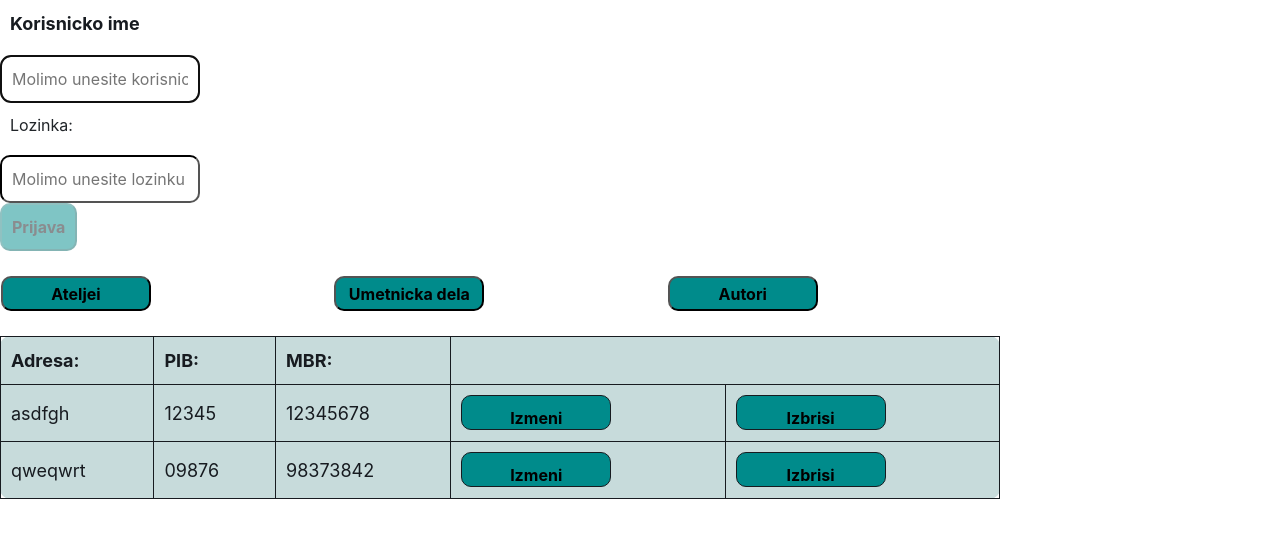
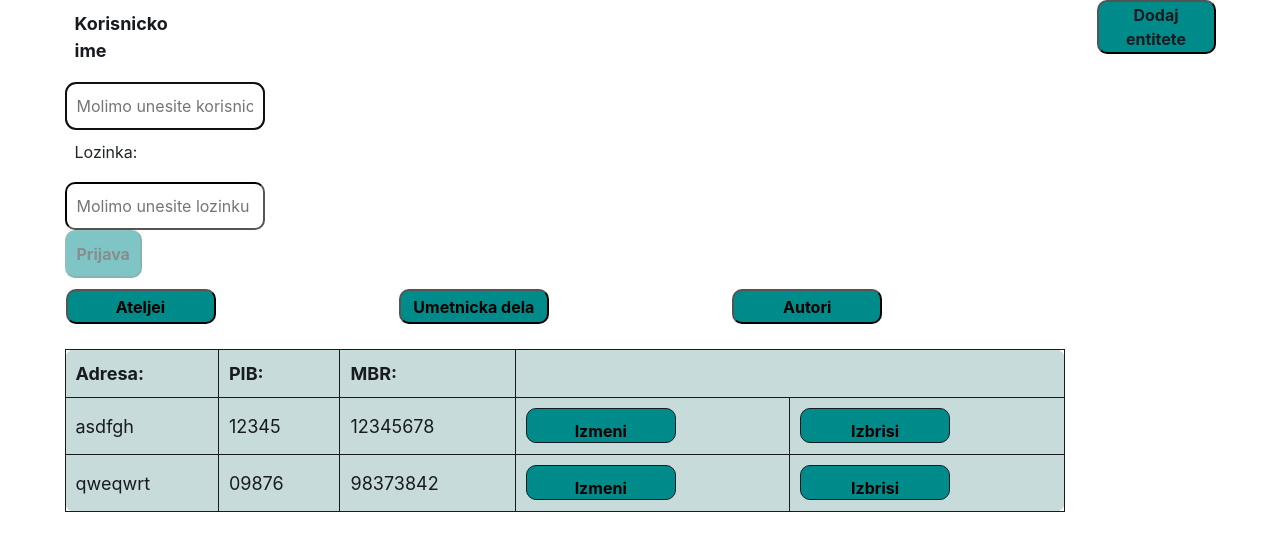
Before and after one commit to acastrauss/AteljeProjekat, a React (Create React App) app in the folder AteljeProjekat/WebApp/ClientApp/: page / in a window 1280 px wide. Shown: the top 550 px of the page. Built offline with nearby package versions, Linux system fonts and the light colour scheme.

Commit message:
ATELJE FORM SHOWING

```diff
--- a/AteljeProjekat/WebApp/ClientApp/src/App.js
+++ b/AteljeProjekat/WebApp/ClientApp/src/App.js
@@ -5,7 +5,9 @@ import { Layout } from './components/Layout';
 import { LogIn } from './LogIn';
 import { ContentTable } from './ContentTable';
 
-import './custom.css'
+import './custom.css';
+import './Grid.css';
+import { EntityFormContainer } from './EntityFormContainer';
 
 
 export default class App extends Component {
@@ -15,10 +17,19 @@ export default class App extends Component {
     return (
         <div className="App">
             <header className="App-header">
-                <LogIn />
-                <br />
-                <div className="tableDiv">
-                    <ContentTable></ContentTable>
+                <div className='grid-container'>
+                    <div className='grid-login'>
+                        <LogIn />
+                    </div>
+                    <div className='grid-contentTable'>
+                        <div className="tableDiv">
+                            <ContentTable></ContentTable>
+                        </div>
+                    </div>
+                    <div className='grid-entityFormContainer'>
+                        <EntityFormContainer>
+                        </EntityFormContainer>
+                    </div>
                 </div>
             </header>
         </div>
--- /dev/null
+++ b/AteljeProjekat/WebApp/ClientApp/src/EntityFormContainer.js
@@ -0,0 +1,77 @@
+import React from 'react';
+import './LogIn.css';
+import { store } from "./LoginCredentials";
+import { entityStore, initStateEntity, SHOW_FORM, HIDE_FORM } from "./EntityFormState";
+import { AteljeForm } from "./EntityForms/AteljeForm";
+
+export class EntityFormContainer extends React.Component {
+    constructor(props) {
+        super(props);
+        this.state = {
+            showAtelje: false,
+            showUmetnickoDelo: false,
+            showAutor: false
+        };
+
+        this.onClickShow = this.onClickShow.bind(this);
+        this.onClickFormAtelje = this.onClickFormAtelje.bind(this);
+    }
+
+
+    onClickShow() {
+        console.log('clicked');
+
+        let shown = entityStore.getState().show;
+
+        let type = shown ? HIDE_FORM : SHOW_FORM;
+
+        entityStore.dispatch({
+            type: type,
+            show: !shown
+        })
+
+        this.forceUpdate();
+    }
+
+    onClickFormAtelje() {
+        this.setState({
+            showAtelje: !this.state.showAtelje,
+            showUmetnickoDelo: false,
+            showAutor: false
+        });
+    }
+
+    render() {
+        return <div>
+            <button
+                className='loginbtn'
+                onClick={this.onClickShow}
+            >
+                Dodaj entitete
+            </button>
+            <br/>
+            <br />
+
+            <div hidden={!entityStore.getState().show}>
+                <button className='loginbtn' onClick={ this.onClickFormAtelje}>
+                    Dodaj atelje
+                </button>
+                <br />
+
+                <button className='loginbtn'>
+                    Dodaj umetnicko delo
+                </button>
+                <br />
+
+                <button className='loginbtn'>
+                    Dodaj autora
+                </button>
+                <br />
+                <div hidden={!this.state.showAtelje}>
+                    <AteljeForm />
+                </div>
+            </div>
+
+        </div>
+    }
+}
--- /dev/null
+++ b/AteljeProjekat/WebApp/ClientApp/src/EntityFormState.js
@@ -0,0 +1,22 @@
+import { createStore } from 'redux';
+
+export const SHOW_FORM = 'SHOW_FORM';
+export const HIDE_FORM = 'HIDE_FORM';
+
+export const initStateEntity = {
+    type: HIDE_FORM,
+    show: false
+};
+
+export function entityFormReducer(state = initStateEntity, action) {
+    if (action.type == SHOW_FORM) {
+        return {
+            show: true
+        };
+    }
+    else {
+        return initStateEntity;
+    }
+};
+
+export const entityStore = createStore(entityFormReducer);
--- /dev/null
+++ b/AteljeProjekat/WebApp/ClientApp/src/EntityForms/AteljeForm.js
@@ -0,0 +1,78 @@
+import React from 'react';
+
+let arrInput = [
+    'adresa', 'mbr', 'pib'
+];
+
+let inputCols = [
+    'black', 'black', 'black'
+];
+
+let inputVals = [
+    '', '', ''
+];
+
+let btnOpac = 0.5;
+
+export class AteljeForm extends React.Component {
+    constructor(props) {
+        super(props);
+
+        this.onInputChange = this.onInputChange.bind(this);
+    }
+
+
+    onInputChange() {
+
+    }
+
+    render() {
+
+        let inputs = [];
+
+        for (let i = 0; i < 3; i++) {
+
+            let capitalLabel = arrInput[i].charAt(0).toUpperCase() + arrInput[i].slice(1);
+
+            inputs.push(
+                <div>
+                    <label className='labelLogin'>
+                        {
+                            capitalLabel + ':'
+                        }
+                    </label>
+                    <br />
+                    <input
+                        type='text'
+                        className='input'
+                        placeholder={`${capitalLabel} ateljea:`}
+                        data-indx={i}
+                        onChange={this.onInputChange}
+                        style={{
+                            borderColor: inputCols[i]
+                        }}
+                        value={inputVals[i]}
+                    />
+                    <br/>
+                </div>
+            )
+        }
+
+        inputs.push(
+            <div>
+                <button
+                    className="loginbtn"
+                    style={{
+                        opacity: btnOpac
+                    }}
+                >
+                    Dodaj
+            </button>
+            </div>
+        )
+
+        return <div>
+            {inputs}
+        </div>
+    }
+}
--- /dev/null
+++ b/AteljeProjekat/WebApp/ClientApp/src/Grid.css
@@ -0,0 +1,21 @@
+.grid-container {
+    display: grid;
+    grid-template-columns: repeat(20, 1fr);
+    grid-gap: 10px;
+    grid-auto-rows: minmax(100px, auto);
+}
+
+.grid-login{
+    grid-column: 2/4;
+    grid-row: 1/2;
+}
+
+.grid-contentTable{
+    grid-column: 2/10;
+    grid-row: auto;
+}
+
+.grid-entityFormContainer{
+    grid-column: 18/20;
+    grid-row: 1/end;
+}
--- a/AteljeProjekat/WebApp/ClientApp/src/LogIn.js
+++ b/AteljeProjekat/WebApp/ClientApp/src/LogIn.js
@@ -1,8 +1,7 @@
 import React from "react";
 import './LogIn.css';
 import { sha256 } from "js-sha256";
-import { createStore } from 'redux';
-import { store, initState, loginReducer, LOGIN_USER } from "./LoginCredentials"
+import { store, initState, LOGIN_USER } from "./LoginCredentials"
 import { RegisterForm } from "./RegisterForm";
 
 export class LogIn extends React.Component{
--- a/AteljeProjekat/WebApp/ClientApp/src/LoginCredentials.js
+++ b/AteljeProjekat/WebApp/ClientApp/src/LoginCredentials.js
@@ -12,8 +12,6 @@ export const initState = {
 };
 
 export function loginReducer(state = initState, action) {
-
-
     if (action.type == LOGIN_USER) {
         return {
             username: action.username,
```
